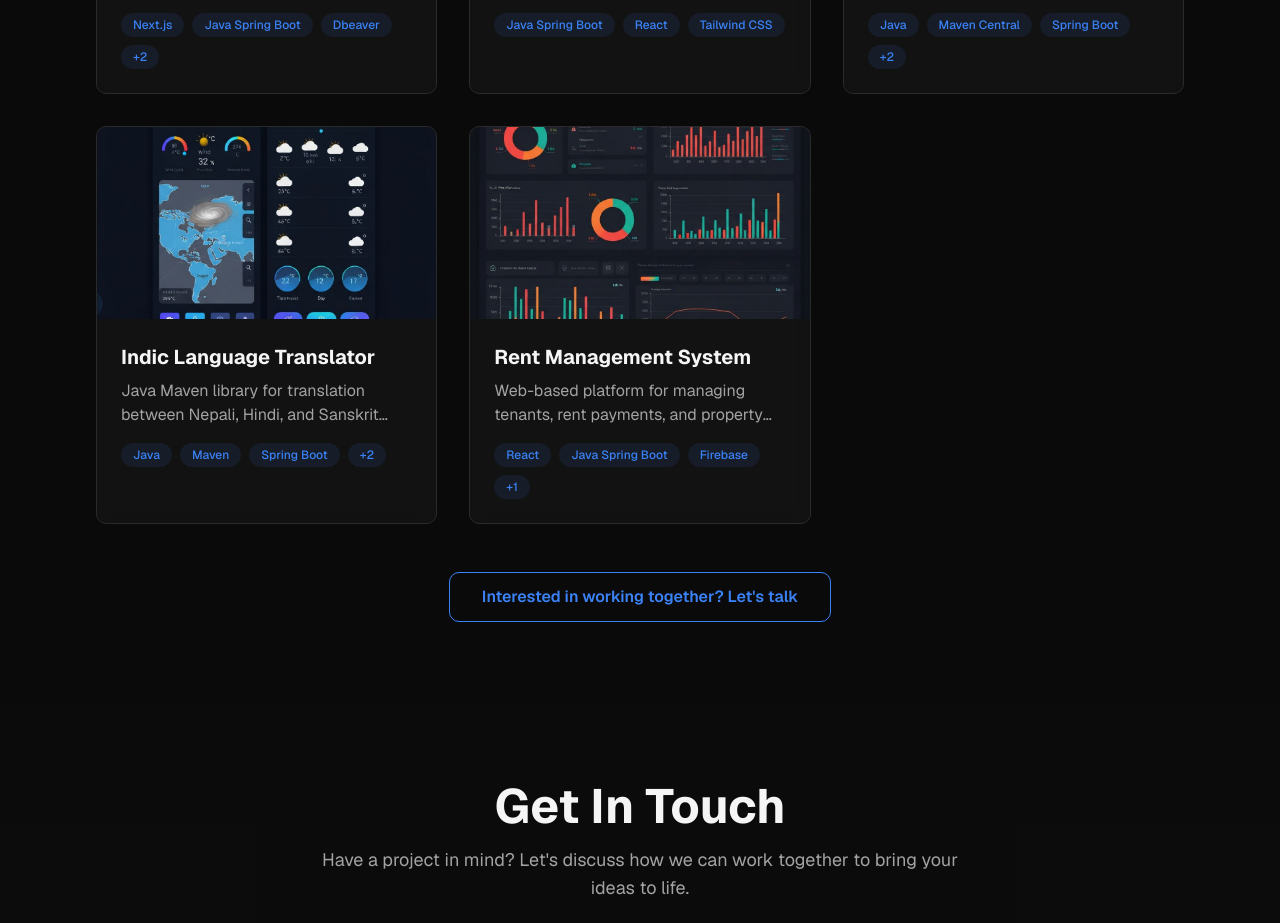
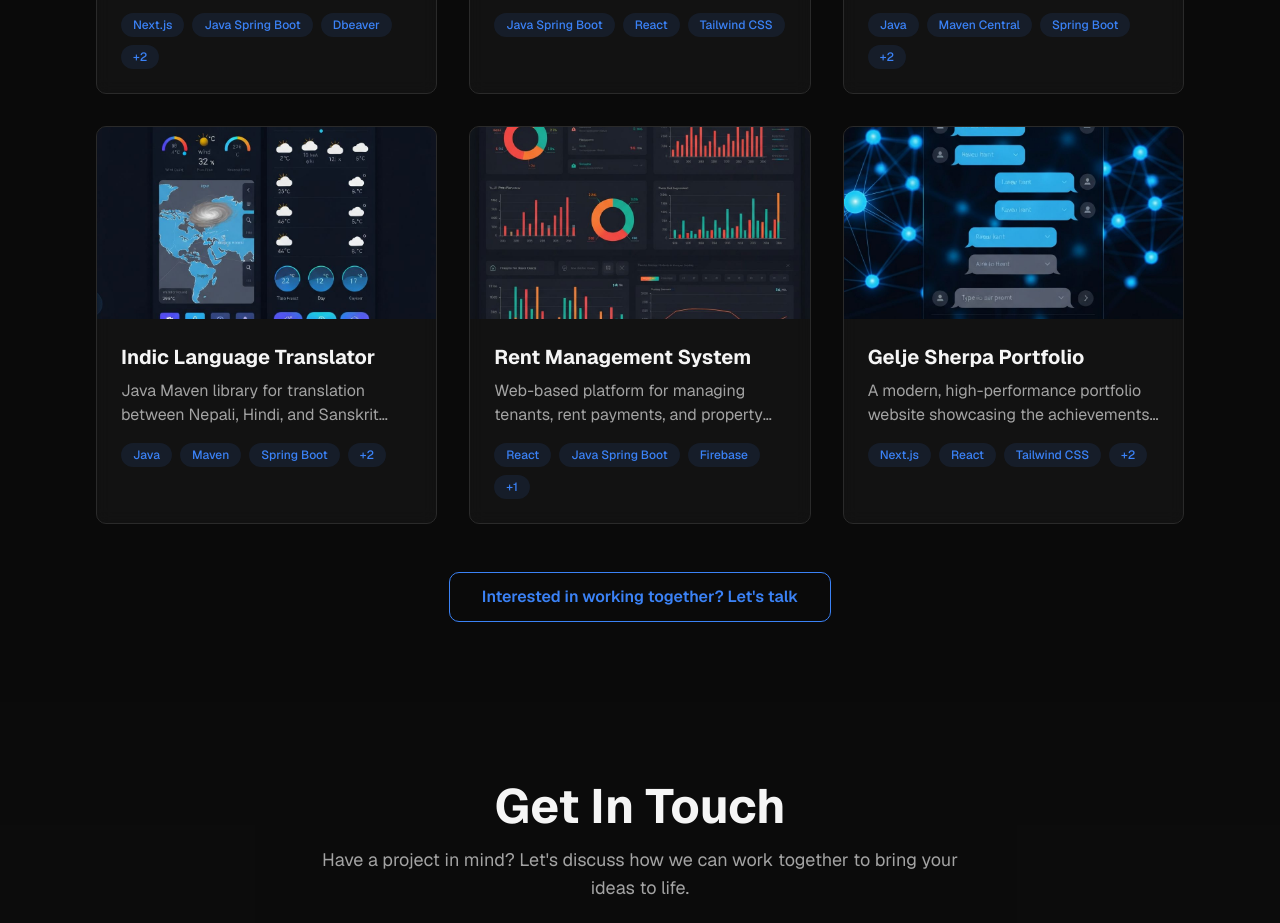
Before and after one commit to imsbnepal/portfolio-, a Next.js app: page / in a window 1280 px wide. Shown: the part 3240-4163 px from the top of the page. Built offline with nearby package versions, Linux system fonts and the light colour scheme.

Commit message:
add project

```diff
--- a/components/data/projects.ts
+++ b/components/data/projects.ts
@@ -67,6 +67,18 @@ export const projects: Project[] = [
     github: "https://github.com/imsbnepal",
     featured: true,
   }
+  , {
+    id: 6,
+    title: "Gelje Sherpa Portfolio",
+    description: "A modern, high-performance portfolio website showcasing the achievements and expeditions of renowned mountaineer Gelje Sherpa.",
+    longDescription:
+      "Designed and developed a premium portfolio website for Gelje Sherpa with a focus on storytelling, performance, and user experience. The website highlights mountaineering expeditions, achievements, media galleries, and personal milestones through a clean, responsive interface. Built with Next.js, React, Tailwind CSS, and modern web technologies, featuring smooth animations, SEO optimization, fast page loads, and a scalable architecture.",
+    image: "/images/project-3.jpg",
+    tags: ["Next.js", "React", "Tailwind CSS", "TypeScript", "Framer Motion"],
+    link: "https://gelje.sunarsherbahadur.com.np/",
+    github: "https://github.com/imsbnepal",
+    featured: true,
+  }
 
 
 
```
Also changed, not shown: 18 other files (tests, documents, lock files or other folders).
